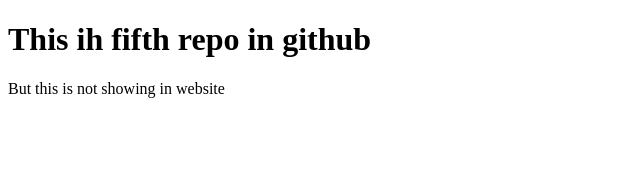
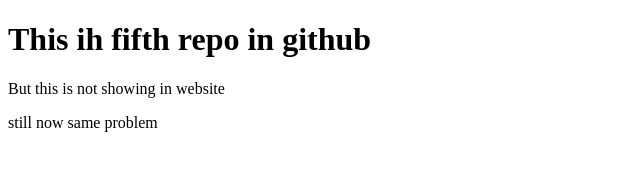
Before and after one commit to AnwarSagor/fifth-repo, a plain HTML site: page index.html in a window 1280 px wide. Shown: the whole page, without its empty margins (0-640 px from the left). Drawn offline with Linux system fonts and the light colour scheme.

Commit message:
same problem

```diff
--- a/index.html
+++ b/index.html
@@ -9,5 +9,6 @@
 <body>
     <h1>This ih fifth repo in github</h1>
     <p>But this is not showing in website</p>
+    <p>still now same problem</p>
 </body>
 </html>
```
